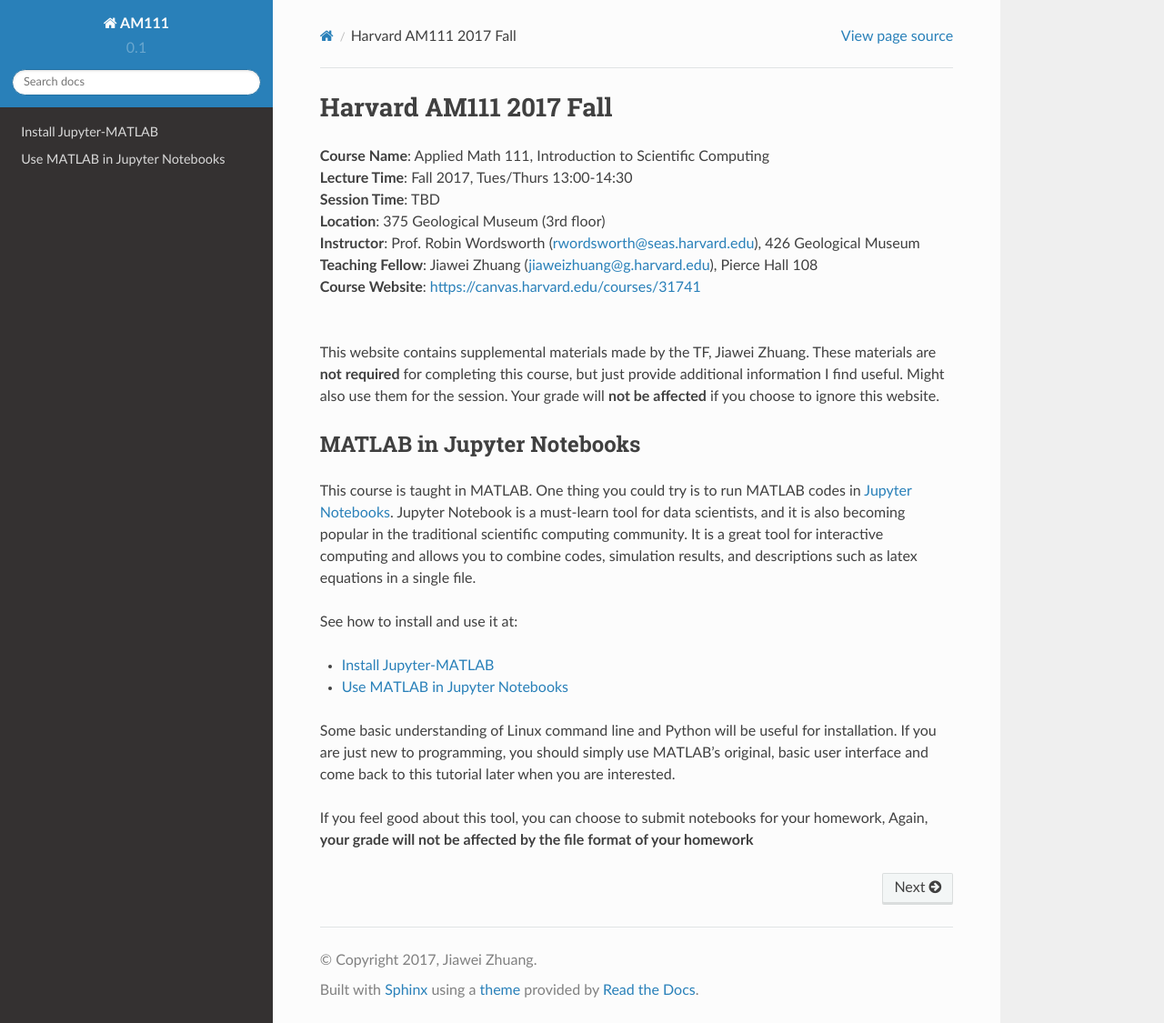
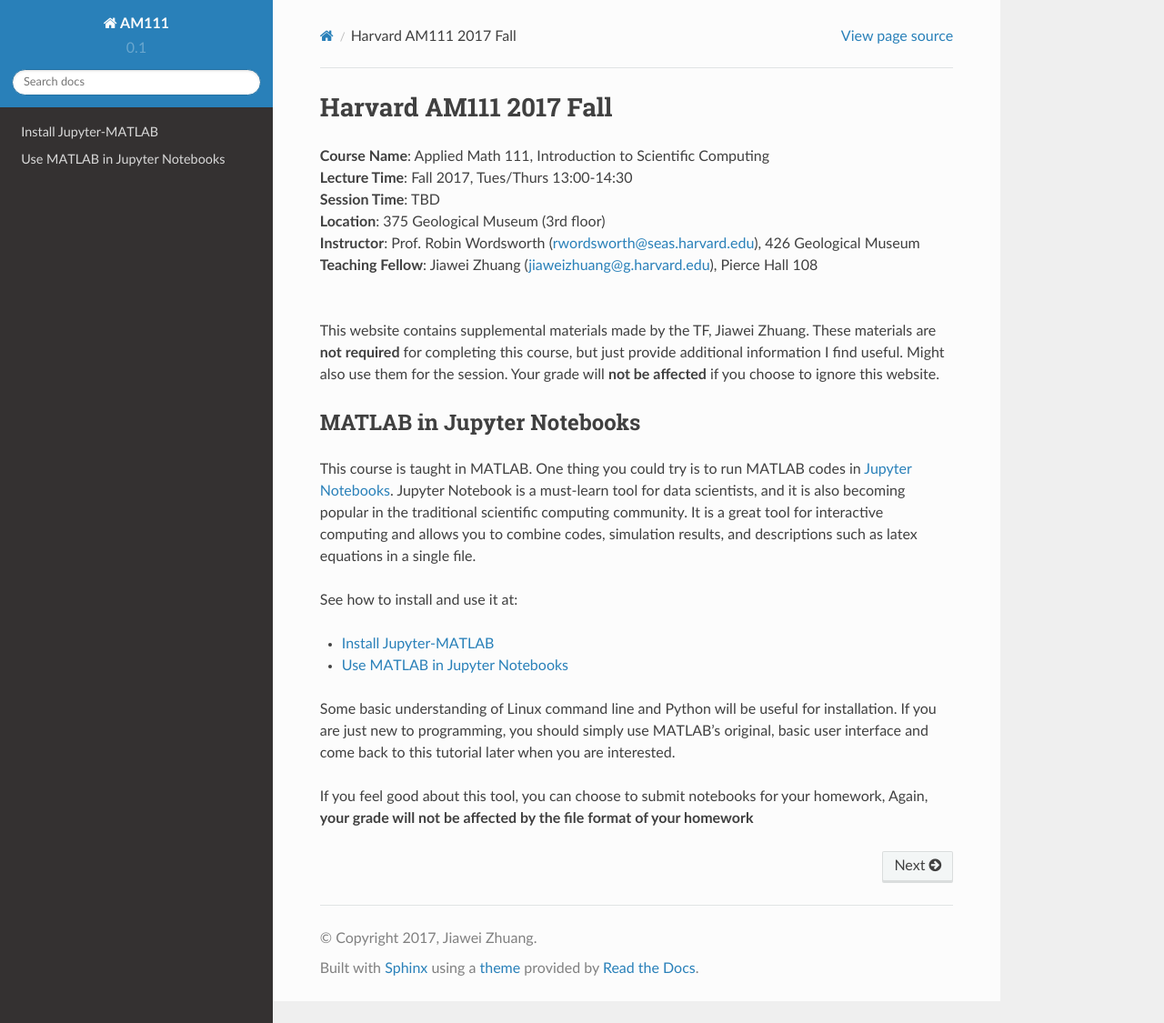
Before and after one commit to JiaweiZhuang/AM111, a Sphinx documentation site: the page built from docs/index.rst, in a window 1280 px wide and 1125 px high. Shown: the whole window at 91% size. Built offline with Sphinx 7.4.7 and the Read the Docs theme 2.0.0, drawn with Linux system fonts in a browser that asks for light colours.

Commit message:
Remove course websize link
Signed-off-by: JiaweiZhuang <jiaweizhuang@g.harvard.edu>

```diff
--- a/docs/index.rst
+++ b/docs/index.rst
@@ -7,7 +7,6 @@ Harvard AM111 2017 Fall
 | **Location**: 375 Geological Museum (3rd floor)
 | **Instructor**: Prof. Robin Wordsworth (rwordsworth@seas.harvard.edu), 426 Geological Museum
 | **Teaching Fellow**: Jiawei Zhuang (jiaweizhuang@g.harvard.edu), Pierce Hall 108
-| **Course Website**: https://canvas.harvard.edu/courses/31741
 |
 
 This website contains supplemental materials made by the TF, Jiawei Zhuang.
```
